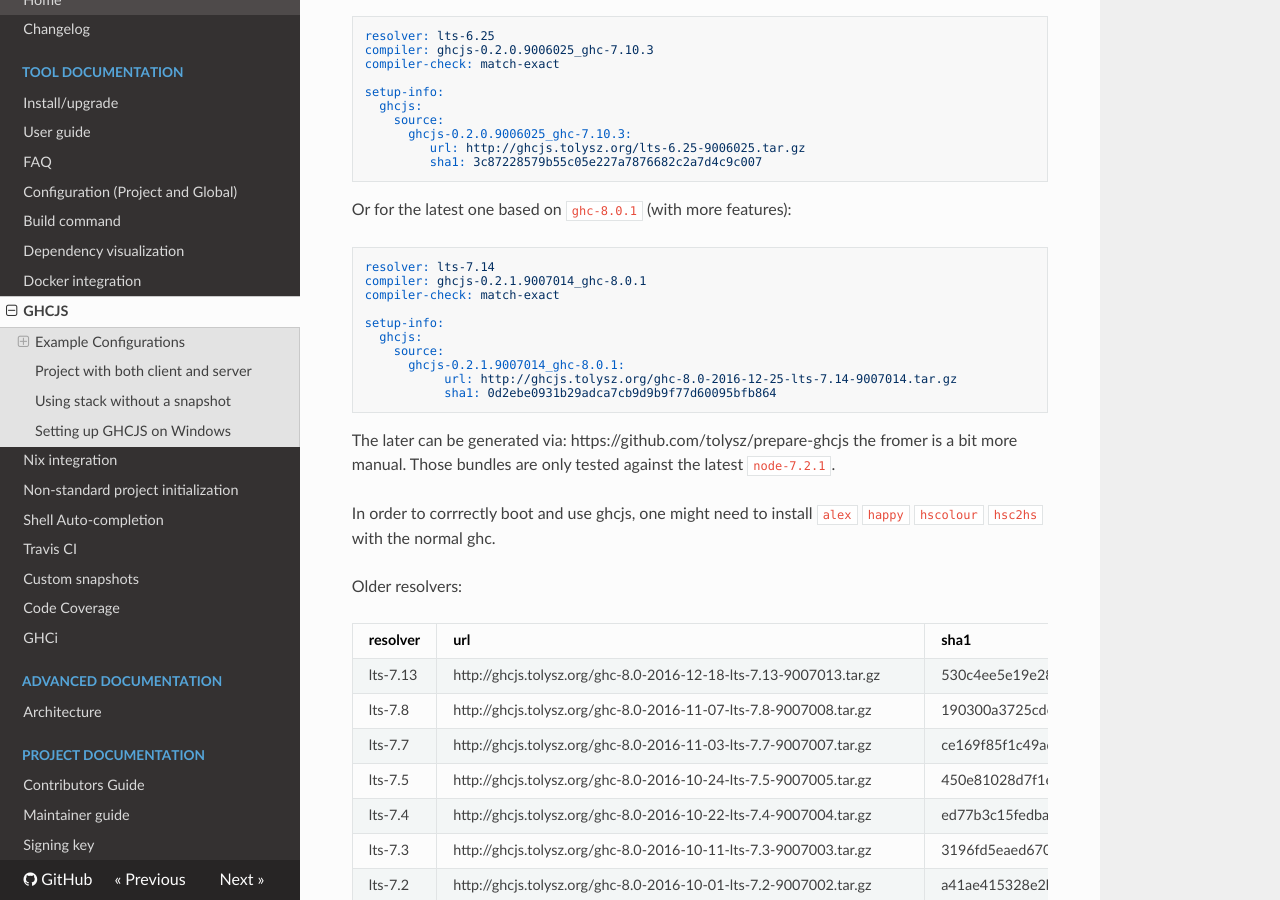
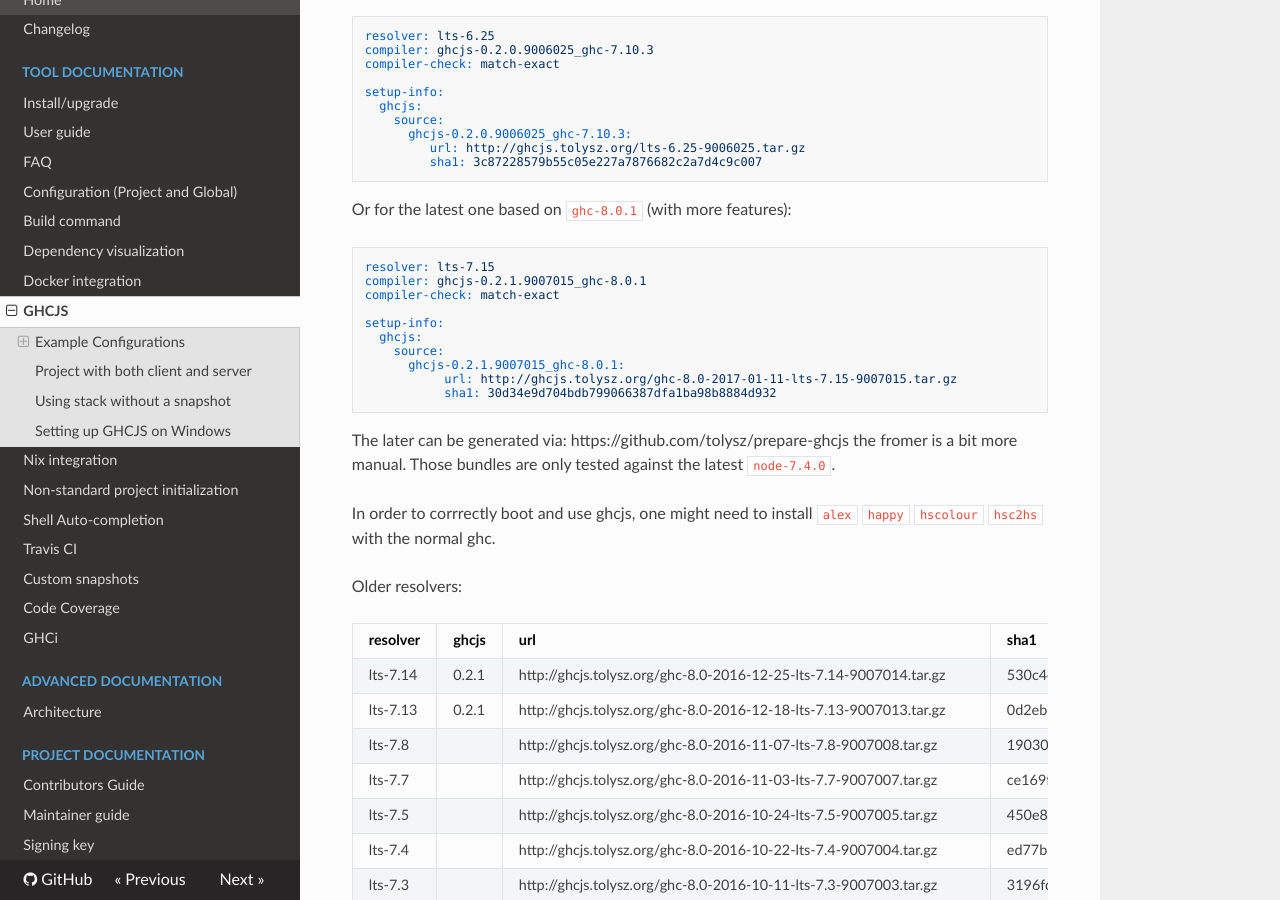
Before and after one commit to commercialhaskell/stack, an MkDocs documentation site: the page built from doc/ghcjs.md, in a window 1280 px wide and 900 px high, scrolled down 740 px. Built offline with MkDocs 1.6.1, drawn with Linux system fonts in a browser that asks for light colours; nearby versions of some CDN libraries; old or Windows-style settings are respelled for this version of MkDocs.

Commit message:
Update ghcjs.md
add lts-7.15

````diff
--- a/doc/ghcjs.md
+++ b/doc/ghcjs.md
@@ -39,38 +39,39 @@ setup-info:
 
 Or for the latest one based on `ghc-8.0.1` (with more features):
 ```yaml
-resolver: lts-7.14
-compiler: ghcjs-0.2.1.9007014_ghc-8.0.1
+resolver: lts-7.15
+compiler: ghcjs-0.2.1.9007015_ghc-8.0.1
 compiler-check: match-exact
 
 setup-info:
   ghcjs:
     source:
-      ghcjs-0.2.1.9007014_ghc-8.0.1:
-           url: http://ghcjs.tolysz.org/ghc-8.0-2016-12-25-lts-7.14-9007014.tar.gz
-           sha1: 0d2ebe0931b29adca7cb9d9b9f77d60095bfb864
+      ghcjs-0.2.1.9007015_ghc-8.0.1:
+           url: http://ghcjs.tolysz.org/ghc-8.0-2017-01-11-lts-7.15-9007015.tar.gz
+           sha1: 30d34e9d704bdb799066387dfa1ba98b8884d932
 ```
 The later can be generated via: https://github.com/tolysz/prepare-ghcjs
-the fromer is a bit more manual. Those bundles are only tested against the latest `node-7.2.1`.
+the fromer is a bit more manual. Those bundles are only tested against the latest `node-7.4.0`.
 
 In order to corrrectly boot and use ghcjs, one might need to install `alex` `happy` `hscolour` `hsc2hs` with the normal ghc.
 
 Older resolvers:
 
-|resolver|url|sha1|
-|---|---|---|
-| lts-7.13 | http://ghcjs.tolysz.org/ghc-8.0-2016-12-18-lts-7.13-9007013.tar.gz | 530c4ee5e19e2874e128431c7ad421e336df0303 |
-| lts-7.8 | http://ghcjs.tolysz.org/ghc-8.0-2016-11-07-lts-7.8-9007008.tar.gz | 190300a3725cde44b2a08be9ef829f2077bf8825 |
-| lts-7.7 | http://ghcjs.tolysz.org/ghc-8.0-2016-11-03-lts-7.7-9007007.tar.gz | ce169f85f1c49ad613ae77fc494d5565452ff59a |
-| lts-7.5 | http://ghcjs.tolysz.org/ghc-8.0-2016-10-24-lts-7.5-9007005.tar.gz | 450e81028d7f1eb82a16bc4b0809f30730c3e173 |
-| lts-7.4 | http://ghcjs.tolysz.org/ghc-8.0-2016-10-22-lts-7.4-9007004.tar.gz | ed77b3c15fedbadad5ab0e0afe1bd42c0a8695b4 |
-| lts-7.3 | http://ghcjs.tolysz.org/ghc-8.0-2016-10-11-lts-7.3-9007003.tar.gz | 3196fd5eaed670416083cf3678396d02c50096de |
-| lts-7.2 | http://ghcjs.tolysz.org/ghc-8.0-2016-10-01-lts-7.2-9007002.tar.gz | a41ae415328e2b257d40724d13d1386390c26322 |
-| lts-7.1 | http://ghcjs.tolysz.org/ghc-8.0-2016-09-26-lts-7.1-9007001-mem.tar.gz | e640724883238593e2d2f7f03991cb413ec0347b |
-| lts-6.21 | http://ghcjs.tolysz.org/lts-6.21-9006021.tar.gz | 80b83f85dcec182093418e843979f4cee092fa85 |
-| lts-6.20 | http://ghcjs.tolysz.org/lts-6.20-9006020.tar.gz | a6cea90cd8121eee3afb201183c6e9bd6bacd94a |
-| lts-6.19 | http://ghcjs.tolysz.org/lts-6.19-9006019.tar.gz | ef4264d5a93b269ee4ec8f9d5139da030331d65a |
-| lts-6.18 | http://ghcjs.tolysz.org/lts-6.18-9006018.tar.gz | 3e9f345116c851349a5a551ffd94f7e0b74bfabb |
+|resolver|ghcjs|url|sha1|
+|---|---|---|---|
+| lts-7.14 |0.2.1| http://ghcjs.tolysz.org/ghc-8.0-2016-12-25-lts-7.14-9007014.tar.gz | 530c4ee5e19e2874e128431c7ad421e336df0303 |
+| lts-7.13 |0.2.1| http://ghcjs.tolysz.org/ghc-8.0-2016-12-18-lts-7.13-9007013.tar.gz | 0d2ebe0931b29adca7cb9d9b9f77d60095bfb864 |
+| lts-7.8 || http://ghcjs.tolysz.org/ghc-8.0-2016-11-07-lts-7.8-9007008.tar.gz | 190300a3725cde44b2a08be9ef829f2077bf8825 |
+| lts-7.7 || http://ghcjs.tolysz.org/ghc-8.0-2016-11-03-lts-7.7-9007007.tar.gz | ce169f85f1c49ad613ae77fc494d5565452ff59a |
+| lts-7.5 || http://ghcjs.tolysz.org/ghc-8.0-2016-10-24-lts-7.5-9007005.tar.gz | 450e81028d7f1eb82a16bc4b0809f30730c3e173 |
+| lts-7.4 || http://ghcjs.tolysz.org/ghc-8.0-2016-10-22-lts-7.4-9007004.tar.gz | ed77b3c15fedbadad5ab0e0afe1bd42c0a8695b4 |
+| lts-7.3 || http://ghcjs.tolysz.org/ghc-8.0-2016-10-11-lts-7.3-9007003.tar.gz | 3196fd5eaed670416083cf3678396d02c50096de |
+| lts-7.2 || http://ghcjs.tolysz.org/ghc-8.0-2016-10-01-lts-7.2-9007002.tar.gz | a41ae415328e2b257d40724d13d1386390c26322 |
+| lts-7.1 || http://ghcjs.tolysz.org/ghc-8.0-2016-09-26-lts-7.1-9007001-mem.tar.gz | e640724883238593e2d2f7f03991cb413ec0347b |
+| lts-6.21 || http://ghcjs.tolysz.org/lts-6.21-9006021.tar.gz | 80b83f85dcec182093418e843979f4cee092fa85 |
+| lts-6.20 || http://ghcjs.tolysz.org/lts-6.20-9006020.tar.gz | a6cea90cd8121eee3afb201183c6e9bd6bacd94a |
+| lts-6.19 || http://ghcjs.tolysz.org/lts-6.19-9006019.tar.gz | ef4264d5a93b269ee4ec8f9d5139da030331d65a |
+| lts-6.18 || http://ghcjs.tolysz.org/lts-6.18-9006018.tar.gz | 3e9f345116c851349a5a551ffd94f7e0b74bfabb |
 
 If you do not use the same resolver, say, an older LTS snapshot, you will get
 some warnings like this:
````
